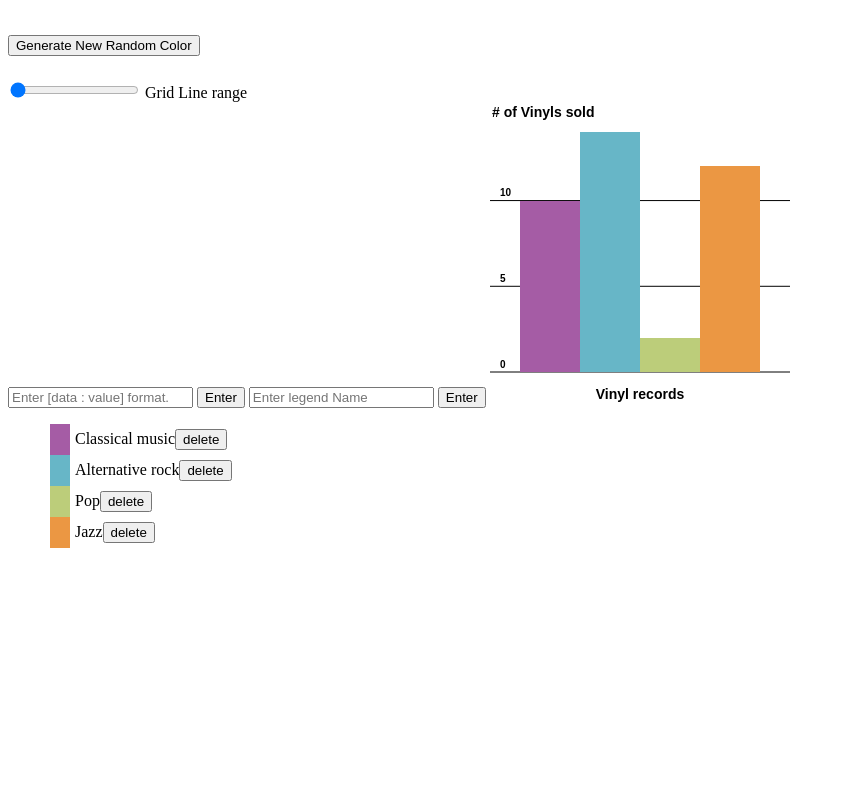
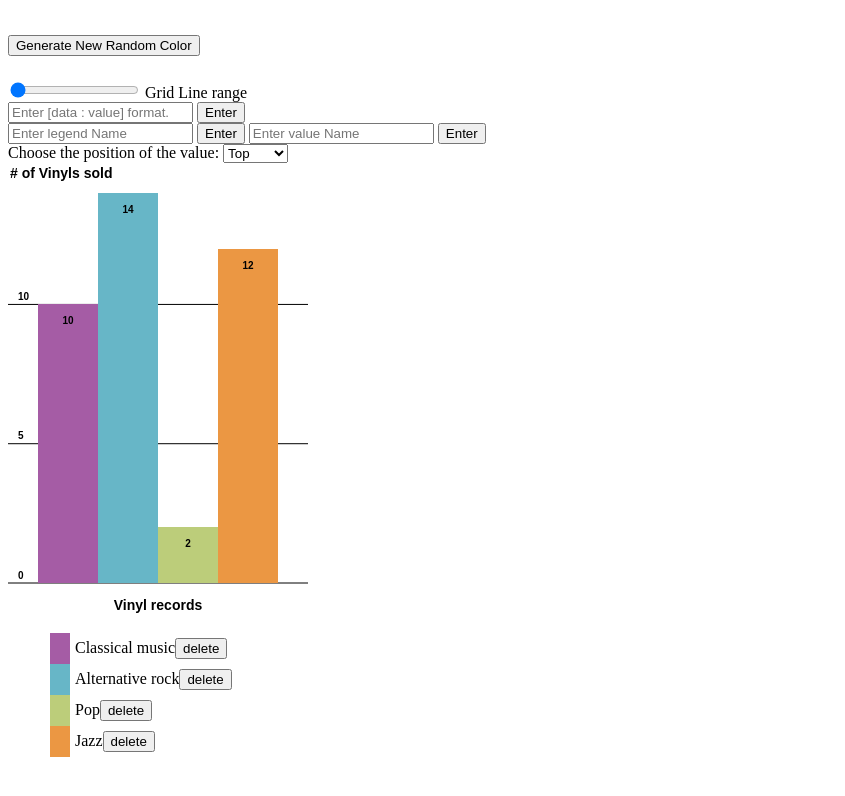
Before and after one commit to Borrisson/barChart, a plain HTML site: page index.html in a window 1280 px wide. Shown: the whole page, without its empty margins (0-845 px from the left). Drawn offline with Linux system fonts and the light colour scheme.

Commit message:
Added drop down list to the html file. On js file, I fixed the legend in the cases where value was equal to 0, it would give you a color, but it wouldn't be associated to anything on the chart since there's nothing to show the value is 0. Next up, I finished the dropdown list where it will pick a value, either top, bottom, or center. This will change the value of the newBarchart.options.barValPos that will be interpreted by a switch statement, giving the coordinates to the draw function. Next, being able to manually select colors of the bars and how many different variety, font size, color and the label colors should be able to be manipulated as well.

```diff
--- a/barChart.js
+++ b/barChart.js
@@ -1,10 +1,10 @@
 //Canvas variable declerations
 const myCanvas = document.getElementById("myCanvas");
 myCanvas.width = 300;
-myCanvas.height = 300;
+myCanvas.height = 450;
 const ctx = myCanvas.getContext("2d");
 
-//legend button and input variables decleration.
+//legend, x and y axis, gridScale, color Randomizer, buttons, slider and input variables decleration.
 const userButton = document.getElementById("user-input-enter");
 const userInput = document.getElementById("user-input");
 const ul = document.querySelector("ul");
@@ -16,7 +16,7 @@ const valueInputName = document.getElementById("value-input");
 const valueButton = document.getElementById("value-input-enter");
 const genNew = document.getElementById("genNew");
 const slider = document.getElementById("slider");
-
+const dropDown = document.getElementById("bar-value-position");
 
 let dataSet = {
   "Classical music": 10,
@@ -24,6 +24,21 @@ let dataSet = {
   "Pop": 2,
   "Jazz": 12
 };
+
+function barValueCoord(height, upperY, barValuePosition) {
+  let coord = 0;
+  switch(barValuePosition) {
+    case "top":
+      coord = upperY + 20;
+      break;
+    case "center":
+      coord = (upperY + height) / 2;
+      break;
+    case "bottom":
+      coord = height - 40;
+  }
+  return coord;
+}
 
 function drawLine(ctx, startX, startY, endX, endY, color) {
   ctx.save();
@@ -35,10 +50,15 @@ function drawLine(ctx, startX, startY, endX, endY, color) {
   ctx.restore();
 }
 
-function drawBar(ctx, upperLeftCornerX, upperLeftCornerY, width, height, color) {
+function drawBar(ctx, upperLeftCornerX, upperLeftCornerY, width, height, color, value, posFunction, selectedPos)
+{
+  let txtWidth = ctx.measureText(value).width;
   ctx.save();
   ctx.fillStyle = color;
   ctx.fillRect(upperLeftCornerX, upperLeftCornerY, width, height);
+  ctx.fillStyle = "#000000";
+  ctx.font = "bold 10px Arial";
+  ctx.fillText(value, upperLeftCornerX + (width - txtWidth) / 2, posFunction(myCanvas.height, upperLeftCornerY, selectedPos));
   ctx.restore();
 }
 
@@ -56,8 +76,10 @@ class Barchart {
     }
     let canvasActualHeight = this.canvas.height - this.options.padding * 2;
     let canvasActualWidth = this.canvas.width - this.options.padding * 2;
+
     //everytime the draw function is called it will draw to the next rounded up 5, using the slider scale.
     slider.setAttribute("max", Math.ceil(Number(maxValue) / 5) * 5);
+
     //drawing the grid lines
 
     let gridValue = 0;
@@ -97,17 +119,21 @@ class Barchart {
         this.canvas.height - barHeight - this.options.padding,
         barSize,
         barHeight,
-        this.colors[barIndex % this.colors.length]
+        this.colors[barIndex % this.colors.length],
+        val,
+        barValueCoord,
+        this.options.barValPos
       );
-
       barIndex++;
     }
+
     //drawing value name
     this.ctx.save();
     this.ctx.font = "bold 14px Arial";
     this.ctx.fillStyle = "#000000";
     this.ctx.fillText(this.options.valueName, 2, 15);
     this.ctx.restore();
+
     //drawing series name
     this.ctx.save();
     this.ctx.textBaseline = "bottom";
@@ -123,7 +149,11 @@ class Barchart {
     let ul = document.createElement("ul");
     legend.append(ul);
     for (let categ in this.options.data) {
-      ul.append(defaultListElement(barIndex, categ, this.colors));
+      let color = this.colors;
+      if(this.options.data[categ] === 0) {
+        color = "transparent";
+      };
+      ul.append(defaultListElement(barIndex, categ, color));
       deleteBtns[barIndex].addEventListener("click", removeParent, false);
       deleteBtns[barIndex].setAttribute("id", categ);
       barIndex++;
@@ -139,6 +169,7 @@ let myBarchart = new Barchart(
     padding: 30,
     gridScale: 5,
     gridColor: "#000000",
+    barValPos: "top",
     data: dataSet,
     colors: ["#a55ca5", "#67b6c7", "#bccd7a", "#eb9743"]
   }
@@ -171,7 +202,11 @@ function defaultListElement(index, input, color) {
   btns.className = 'delete';
   btns.textContent = 'delete';
   li.style.listStyle = "none";
-  li.style.borderLeft = "20px solid " + color[index % color.length];
+  if(color === "transparent") {
+    li.style.borderLeft = "20px solid " + color
+  } else {
+    li.style.borderLeft = "20px solid " + color[index % color.length];
+  }
   li.style.padding = "5px";
   li.textContent = input;
   li.appendChild(btns);
@@ -250,6 +285,7 @@ valueInputName.addEventListener("keypress", (event) => {
   }
 });
 
+//Color Randomzier
 genNew.addEventListener("click", () => {
   let colors = [];
   for (let i = 0; i < 4; i++) {
@@ -264,6 +300,13 @@ genNew.addEventListener("click", () => {
   myBarchart.draw();
 });
 
+dropDown.addEventListener("change" , () => {
+  myBarchart.options.barValPos = dropDown.value;
+  freshCanvas();
+  myBarchart.draw();
+});
+
+//gridScale slider
 slider.oninput = function () {
   myBarchart.options.gridScale = Number(this.value);
   freshCanvas();
--- a/index.html
+++ b/index.html
@@ -16,10 +16,23 @@
   </div>
   <input id="user-input" type="text" placeholder="Enter [data : value] format.">
   <button id="user-input-enter">Enter</button>
+  <br>
   <input id="legend-input" type="text" placeholder="Enter legend Name">
   <button id="legend-input-enter">Enter </button>
+  <input id="value-input" type="text" placeholder="Enter value Name">
+  <button id="value-input-enter">Enter </button>
+  <br>
+  <label for="bar-Value">Choose the position of the value:</label>
+
+  <select id="bar-value-position">
+    <option value="top">Top</option>
+    <option value="center">Center</option>
+    <option value="bottom">Bottom</option>
+  </select>
+  <br>
+
   <canvas id="myCanvas">If you do not see any chart. Try enabling javascript from your broswer settings.</canvas>
-  <legend id="legend"for="myCanvas"></legend>
-  <script id="barChart" type="text/javascript" src="barChart.js".js"></script>
+    <legend id="legend"for="myCanvas"></legend>
+    <script id="barChart" type="text/javascript" src="barChart.js".js"></script>
 </body>
 </html>
```
